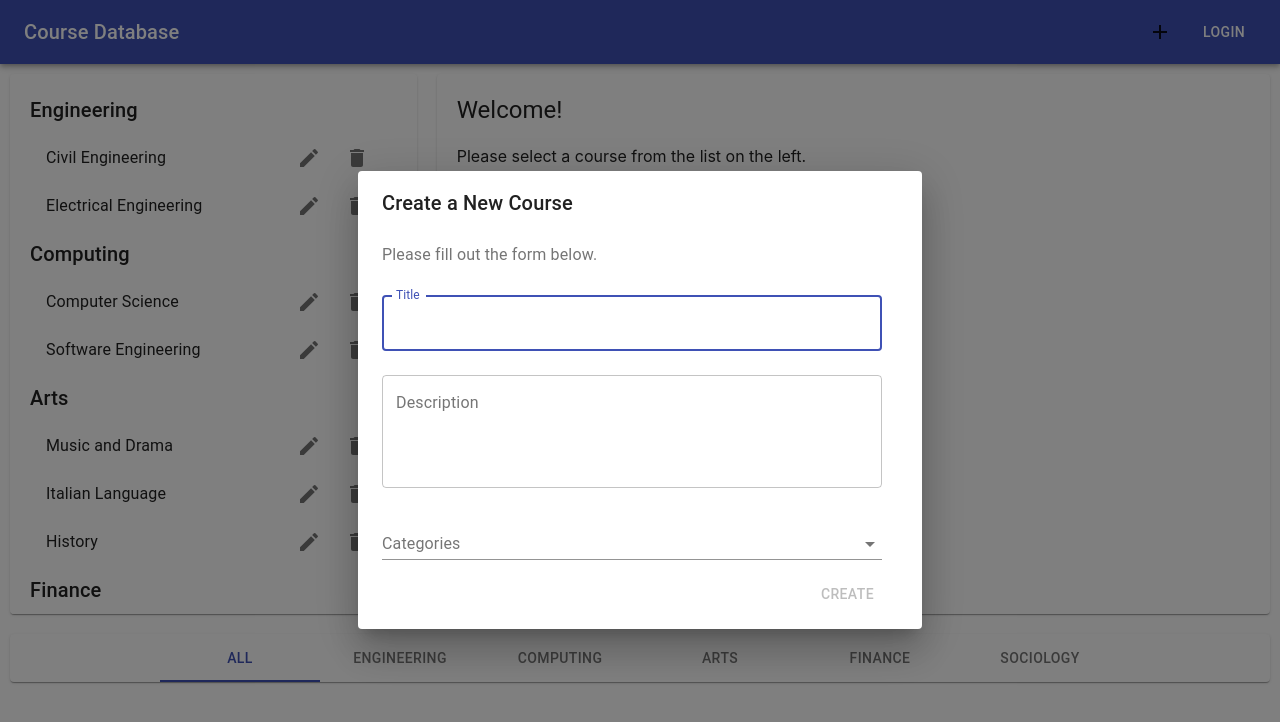
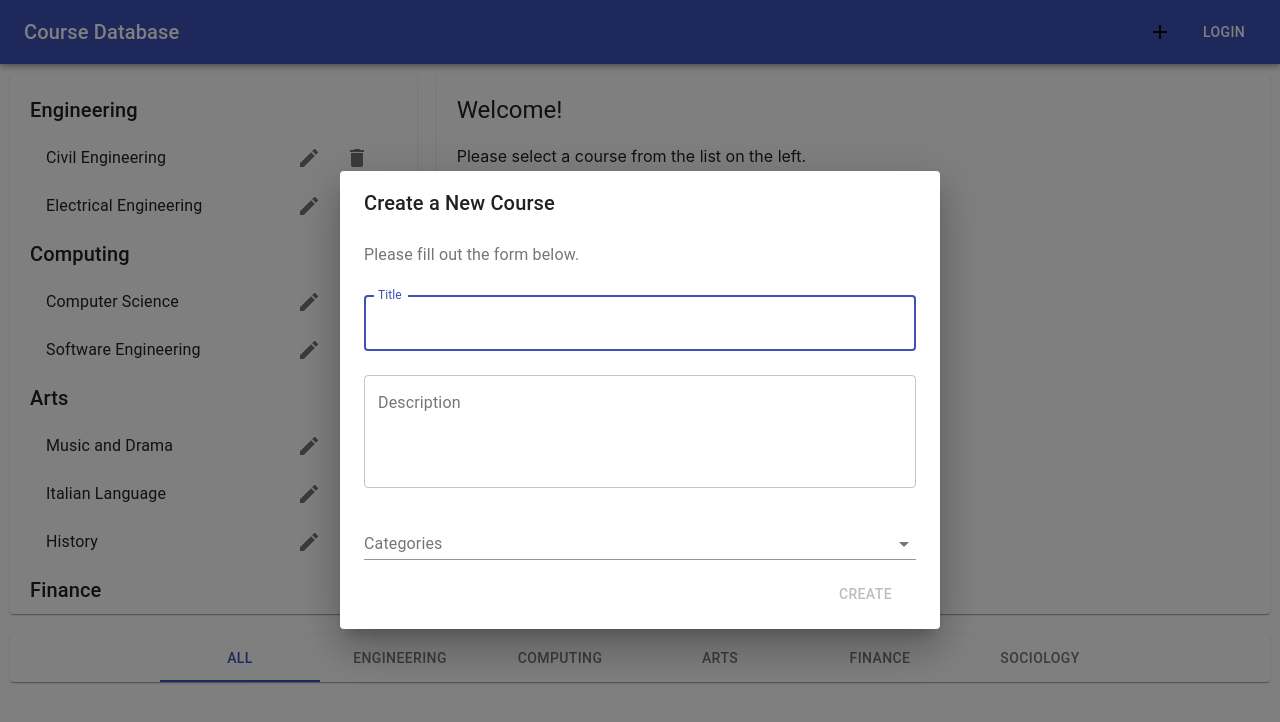
Before and after one commit to samuelbwambale/courses-APP, a React (Create React App) app: page / in a window 1280 px wide. Both pictures are taken after a click on the button 1160 px from the left and 32 px from the top of the page. Shown: the top 722 px of the page. Built offline with nearby package versions, Linux system fonts and the light colour scheme.

Commit message:
fix dialog styling

```diff
--- a/src/Components/Courses/Dialog.js
+++ b/src/Components/Courses/Dialog.js
@@ -46,6 +46,8 @@ export default class CreateDialog extends Component {
             open={open}
             aria-labelledby="form-dialog-title"
             onClose={this.handleToggle}
+            fullWidth
+            maxWidth="sm"
           >
             <DialogTitle id="form-dialog-title">
               Create a New Course
--- a/src/Components/Courses/Form.js
+++ b/src/Components/Courses/Form.js
@@ -74,7 +74,7 @@ export default withStyles(styles)(
               value={title}
               onChange={this.handleChange("title")}
               margin="normal"
-              className={classes.formControl}
+              // className={classes.formControl}
               variant="outlined"
               autoFocus
               fullWidth
@@ -88,19 +88,18 @@ export default withStyles(styles)(
               value={description}
               onChange={this.handleChange("description")}
               margin="normal"
-              className={classes.formControl}
+              // className={classes.formControl}
               variant="outlined"
               fullWidth
             />
             <br />
 
-            <FormControl margin="normal" className={classes.formControl} >
+            <FormControl margin="normal" fullWidth>
               <InputLabel htmlFor="categories">Categories</InputLabel>
               <Select
                 value={categories}
                 onChange={this.handleChange("categories")}
                 margin="normal"
-                fullWidth
               >
                 {categoriesInProps.map(category => (
                   <MenuItem key={category} value={category}>
@@ -111,7 +110,7 @@ export default withStyles(styles)(
             </FormControl>
             <br />
 
-            <DialogActions className={classes.formControl}>
+            <DialogActions>
               <Button
 
                 color="secondary"
```
